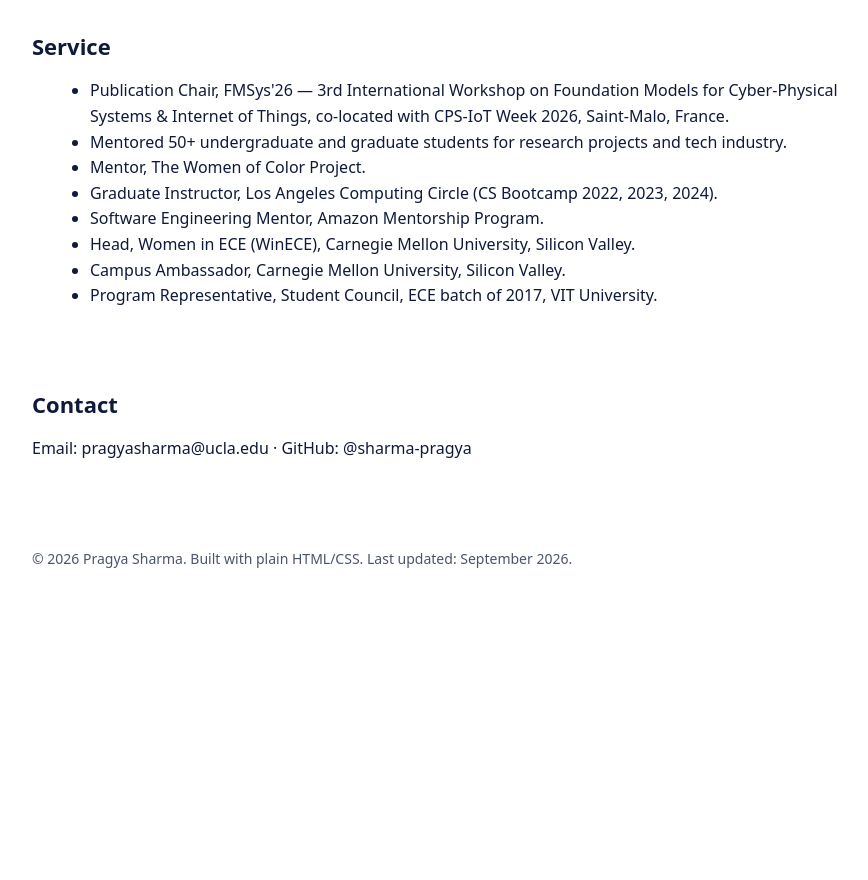
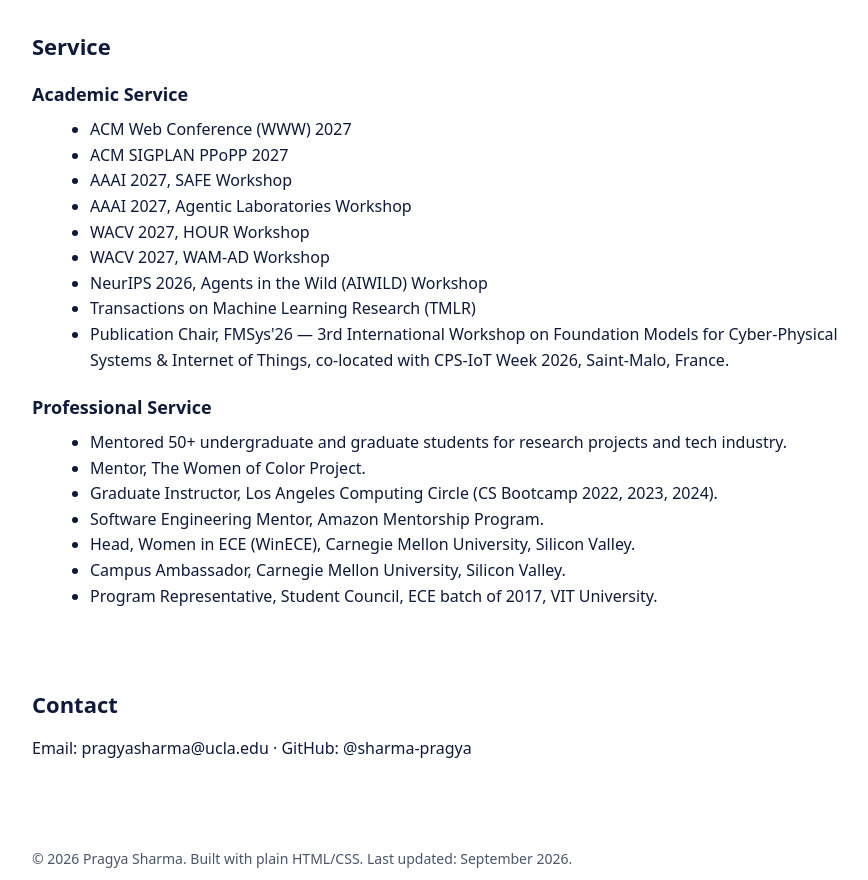
Before and after one commit to Sharma-Pragya/sharma-pragya.github.io, a website: page index.html in a window 1280 px wide. Shown: the part 5929-6809 px from the top of the page, without its empty margins (192-1060 px from the left). Before the commit the page ends 6563 px from the top, so only its background shows below. Drawn offline with Linux system fonts and the light colour scheme.

Commit message:
Update index.html

```diff
--- a/index.html
+++ b/index.html
@@ -750,8 +750,22 @@
 
     <section id="service">
       <h2>Service</h2>
+
+      <h3 style="margin:16px 0 8px;font-size:18px;color:var(--fg)">Academic Service</h3>
       <ul>
+        <li>ACM Web Conference (WWW) 2027</li>
+        <li>ACM SIGPLAN PPoPP 2027</li>
+        <li>AAAI 2027, SAFE Workshop</li>
+        <li>AAAI 2027, Agentic Laboratories Workshop</li>
+        <li>WACV 2027, HOUR Workshop</li>
+        <li>WACV 2027, WAM-AD Workshop</li>
+        <li>NeurIPS 2026, Agents in the Wild (AIWILD) Workshop</li>
+        <li>Transactions on Machine Learning Research (TMLR)</li>
         <li>Publication Chair, FMSys'26 — 3rd International Workshop on Foundation Models for Cyber-Physical Systems &amp; Internet of Things, co-located with CPS-IoT Week 2026, Saint-Malo, France.</li>
+      </ul>
+
+      <h3 style="margin:20px 0 8px;font-size:18px;color:var(--fg)">Professional Service</h3>
+      <ul>
         <li>Mentored 50+ undergraduate and graduate students for research projects and tech industry.</li>
         <li>Mentor, The Women of Color Project.</li>
         <li>Graduate Instructor, Los Angeles Computing Circle (CS Bootcamp 2022, 2023, 2024).</li>
```
